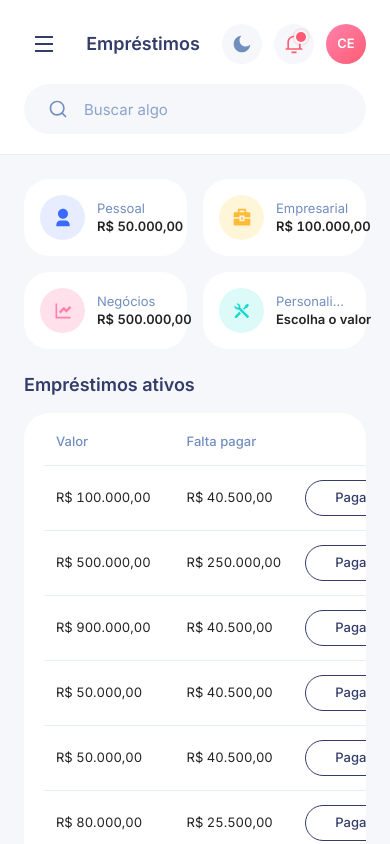
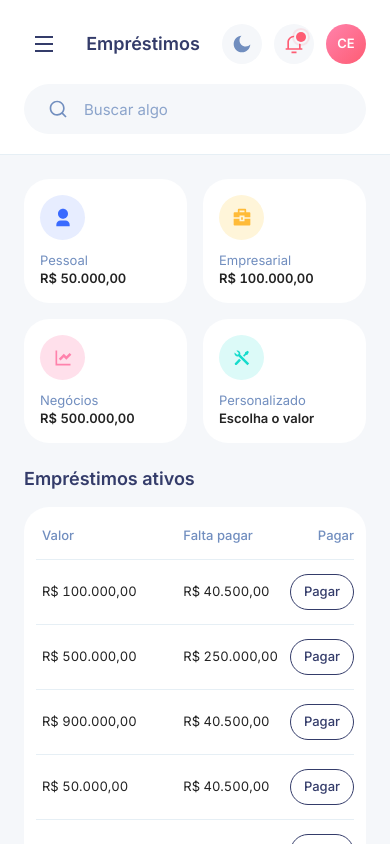
Before and after one commit to VictorNascimento14/Vitalbank, a Next.js app: page /emprestimos in a window 390 px wide. Shown: the top 844 px of the page. Built offline with nearby package versions, Linux system fonts and the light colour scheme.

Commit message:
fix(celular): cartões de resumo e tabela de empréstimos cabem em 375 px (#180)

```diff
--- a/src/telas/emprestimos/EmprestimosAtivos.tsx
+++ b/src/telas/emprestimos/EmprestimosAtivos.tsx
@@ -16,7 +16,7 @@ export function pagarParcela(faltaPagar: number, parcela: number): number {
   return Math.max(0, faltaPagar - parcela);
 }
 
-const celula = "px-3 py-3.5 first:pl-0 last:pr-0";
+const celula = "px-1.5 py-3.5 first:pl-0 last:pr-0 md:px-3";
 
 /**
  * Empréstimos ativos. "Pagar" abate uma parcela do que falta (demonstração: nada sai da
@@ -41,8 +41,8 @@ export function EmprestimosAtivos({ emprestimos }: { emprestimos: Dados }) {
   return (
     <section aria-labelledby="emprestimos-ativos">
       <TituloDeSecao id="emprestimos-ativos">Empréstimos ativos</TituloDeSecao>
-      <Bloco className="overflow-x-auto">
-        <table className="w-full min-w-[320px] text-left text-legenda md:text-corpo">
+      <Bloco className="overflow-x-auto px-3! md:px-6!">
+        <table className="w-full text-left text-legenda md:text-corpo">
           <caption className="sr-only">Empréstimos em aberto</caption>
           <thead>
             <tr className="border-b border-borda text-tinta-suave">
@@ -79,7 +79,7 @@ export function EmprestimosAtivos({ emprestimos }: { emprestimos: Dados }) {
                     variante="contorno"
                     tamanho="sm"
                     forma="pilula"
-                    className="w-[96px]"
+                    className="w-16 px-0! md:w-[96px]"
                     disabled={falta[e.id] === 0}
                     aria-label={`Pagar parcela do empréstimo ${i + 1}`}
                     onClick={() => pagar(e.id, e.parcela)}
--- a/src/ui/base/CartaoDeResumo.tsx
+++ b/src/ui/base/CartaoDeResumo.tsx
@@ -17,13 +17,14 @@ interface Props {
 
 /**
  * Os cartões de resumo do kit (Contas, Investimentos, Empréstimos): pastilha, rótulo e um
- * número que conta até o valor. Sobe e ganha sombra com o mouse.
+ * número que conta até o valor. Sobe e ganha sombra com o mouse. Abaixo de `sm`, em duas
+ * colunas de ~155 px, a pastilha vai para cima do texto: "R$ 500.000,00" não cabe ao lado.
  */
 export function CartaoDeResumo({ rotulo, valor, texto, formato = "moeda", tom, icone, className }: Props) {
   return (
     <div
       className={cx(
-        "group flex items-center gap-3 rounded-cartao bg-superficie px-4 py-4 md:gap-4 md:px-6 md:py-6 xl:gap-5",
+        "group flex flex-col items-start gap-3 rounded-cartao bg-superficie px-4 py-4 sm:flex-row sm:items-center md:gap-4 md:px-6 md:py-6 xl:gap-5",
         "transition-[translate,box-shadow] duration-300 ease-saida hover:-translate-y-1 hover:shadow-cartao",
         className,
       )}
```
